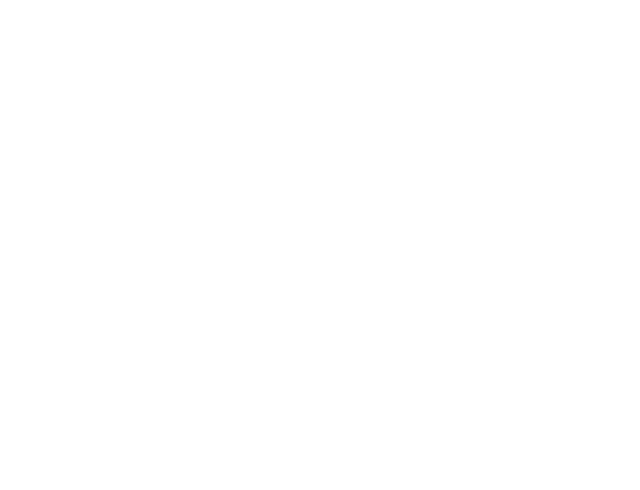
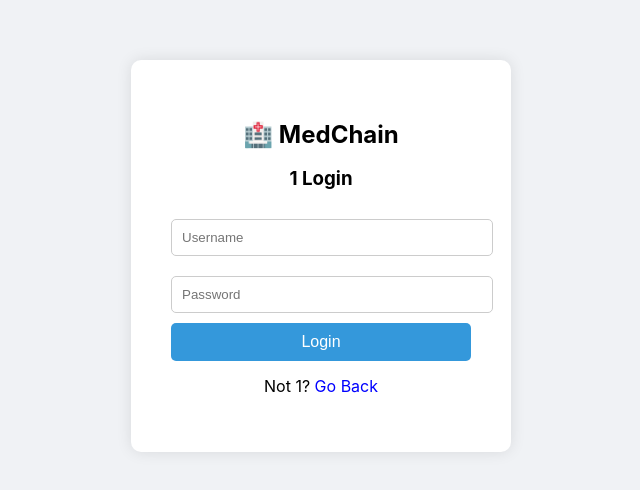
Before and after one commit to Sumanth-Teja99/medchain-frontend, a React (Create React App) app: page /login/1 in a window 1280 px wide. Before the commit this address had no page. Shown: the part 144-634 px from the top of the page, without its empty margins (319-959 px from the left). Built offline with nearby package versions, Linux system fonts and the light colour scheme.

Commit message:
doctor dashboard professional

```diff
--- a/src/App.js
+++ b/src/App.js
@@ -1,15 +1,17 @@
 import { BrowserRouter, Routes, Route } from "react-router-dom";
+import SelectRole from "./pages/SelectRole";
 import Login from "./pages/Login";
+import DoctorDashboard from "./pages/DoctorDashboard";
 import PatientDashboard from "./pages/PatientDashboard";
-import DoctorDashboard from "./pages/DoctorDashboard";
 
 function App() {
   return (
     <BrowserRouter>
       <Routes>
-        <Route path="/" element={<Login />} />
+        <Route path="/" element={<SelectRole />} />
+        <Route path="/login/:role" element={<Login />} />
+        <Route path="/doctor" element={<DoctorDashboard />} />
         <Route path="/patient" element={<PatientDashboard />} />
-        <Route path="/doctor" element={<DoctorDashboard />} />
       </Routes>
     </BrowserRouter>
   );
--- a/src/pages/DoctorDashboard.js
+++ b/src/pages/DoctorDashboard.js
@@ -21,19 +21,24 @@ function DoctorDashboard() {
     }
   };
 
+  const logout = () => {
+    localStorage.clear();
+    window.location.href = "/";
+  };
+
   return (
-    <div style={{ fontFamily: "Arial", padding: "20px" }}>
+    <div style={{ fontFamily: "Arial", background: "#f4f6f9", minHeight: "100vh" }}>
 
-      {/* NAVBAR */}
-      <div style={{
-        background: "#2c3e50",
-        color: "white",
-        padding: "15px",
-        borderRadius: "8px",
-        marginBottom: "20px"
-      }}>
-        <h2>🏥 MedChain Doctor Dashboard</h2>
+      {/* HEADER */}
+      <div style={header}>
+        <h2>🏥 MedChain Doctor Portal</h2>
+        <div>
+          <button style={refreshBtn} onClick={fetchRecords}>Refresh</button>
+          <button style={logoutBtn} onClick={logout}>Logout</button>
         </div>
+      </div>
+
+      <div style={{ padding: "20px" }}>
 
         {/* CARDS */}
         <div style={{ display: "flex", gap: "20px", marginBottom: "20px" }}>
@@ -44,7 +49,7 @@ function DoctorDashboard() {
           </div>
 
           <div style={cardStyle}>
-          <h3>Patients</h3>
+            <h3>Accessible Patients</h3>
             <p>{records.length}</p>
           </div>
 
@@ -56,20 +61,20 @@ function DoctorDashboard() {
         </div>
 
         {/* TABLE */}
-      <div style={{
-        background: "#fff",
-        padding: "20px",
-        borderRadius: "8px",
-        boxShadow: "0 0 10px rgba(0,0,0,0.1)"
-      }}>
-        <h3>📄 Medical Records</h3>
+        <div style={tableContainer}>
+          <h3>📄 Patient Medical Records</h3>
 
-        <table style={{ width: "100%", marginTop: "10px" }}>
+          {records.length === 0 ? (
+            <p style={{ marginTop: "15px", color: "gray" }}>
+              No records available. Patient must grant access.
+            </p>
+          ) : (
+            <table style={table}>
               <thead>
-            <tr>
+                <tr style={{ background: "#ecf0f1" }}>
                   <th>ID</th>
-              <th>Data</th>
-              <th>Hash</th>
+                  <th>Medical Data</th>
+                  <th>Blockchain Hash</th>
                 </tr>
               </thead>
               <tbody>
@@ -77,16 +82,48 @@ function DoctorDashboard() {
                   <tr key={r.id}>
                     <td>{r.id}</td>
                     <td>{r.data}</td>
-                <td>{r.hash}</td>
+                    <td style={{ fontSize: "12px" }}>{r.hash}</td>
                   </tr>
                 ))}
               </tbody>
             </table>
+          )}
         </div>
 
       </div>
+    </div>
   );
 }
+
+/* 🔥 STYLES */
+
+const header = {
+  background: "#2c3e50",
+  color: "white",
+  padding: "15px 20px",
+  display: "flex",
+  justifyContent: "space-between",
+  alignItems: "center"
+};
+
+const logoutBtn = {
+  background: "#e74c3c",
+  color: "white",
+  border: "none",
+  padding: "8px 15px",
+  borderRadius: "5px",
+  cursor: "pointer",
+  marginLeft: "10px"
+};
+
+const refreshBtn = {
+  background: "#27ae60",
+  color: "white",
+  border: "none",
+  padding: "8px 15px",
+  borderRadius: "5px",
+  cursor: "pointer"
+};
 
 const cardStyle = {
   flex: 1,
@@ -94,7 +131,21 @@ const cardStyle = {
   color: "white",
   padding: "20px",
   borderRadius: "10px",
-  textAlign: "center"
+  textAlign: "center",
+  boxShadow: "0 4px 10px rgba(0,0,0,0.1)"
+};
+
+const tableContainer = {
+  background: "#fff",
+  padding: "20px",
+  borderRadius: "10px",
+  boxShadow: "0 4px 10px rgba(0,0,0,0.1)"
+};
+
+const table = {
+  width: "100%",
+  marginTop: "10px",
+  borderCollapse: "collapse"
 };
 
 export default DoctorDashboard;
--- a/src/pages/Login.js
+++ b/src/pages/Login.js
@@ -1,22 +1,19 @@
 import React, { useState } from "react";
 import API from "../services/api";
-import { useNavigate } from "react-router-dom";
+import { useNavigate, useParams } from "react-router-dom";
 
 function Login() {
+  const { role } = useParams(); // 🔥 get role from URL
   const [username, setUsername] = useState("");
   const [password, setPassword] = useState("");
   const navigate = useNavigate();
 
   const handleLogin = async () => {
     try {
-      console.log("Sending login request...");
-
       const res = await API.post("/login", {
         username,
         password,
       });
-
-      console.log("SUCCESS:", res.data);
 
       localStorage.setItem("token", res.data.access_token);
       localStorage.setItem("role", res.data.role);
@@ -28,9 +25,6 @@ function Login() {
       }
 
     } catch (err) {
-      console.log("ERROR:", err);
-      console.log("ERROR RESPONSE:", err?.response?.data);
-
       if (err?.response?.data?.detail) {
         alert(err.response.data.detail);
       } else {
@@ -40,23 +34,79 @@ function Login() {
   };
 
   return (
-    <div style={{ textAlign: "center", marginTop: "100px" }}>
-      <h2>MedChain Login</h2>
+    <div style={container}>
+
+      <div style={card}>
+        <h2 style={{ marginBottom: "10px" }}>🏥 MedChain</h2>
+        <h3>{role} Login</h3>
 
         <input
+          style={input}
           placeholder="Username"
           onChange={(e) => setUsername(e.target.value)}
-      /><br /><br />
+        />
 
         <input
+          style={input}
           type="password"
           placeholder="Password"
           onChange={(e) => setPassword(e.target.value)}
-      /><br /><br />
+        />
 
-      <button onClick={handleLogin}>Login</button>
+        <button style={button} onClick={handleLogin}>
+          Login
+        </button>
+
+        <p style={{ marginTop: "15px" }}>
+          Not {role}?{" "}
+          <span
+            style={{ color: "blue", cursor: "pointer" }}
+            onClick={() => navigate("/")}
+          >
+            Go Back
+          </span>
+        </p>
+      </div>
+
     </div>
   );
 }
 
+/* 🎨 STYLES (PRO LOOK) */
+const container = {
+  height: "100vh",
+  display: "flex",
+  justifyContent: "center",
+  alignItems: "center",
+  background: "#f0f2f5",
+};
+
+const card = {
+  background: "#fff",
+  padding: "40px",
+  borderRadius: "10px",
+  boxShadow: "0 0 15px rgba(0,0,0,0.1)",
+  textAlign: "center",
+  width: "300px",
+};
+
+const input = {
+  width: "100%",
+  padding: "10px",
+  margin: "10px 0",
+  borderRadius: "5px",
+  border: "1px solid #ccc",
+};
+
+const button = {
+  width: "100%",
+  padding: "10px",
+  background: "#3498db",
+  color: "white",
+  border: "none",
+  borderRadius: "5px",
+  cursor: "pointer",
+  fontSize: "16px",
+};
+
 export default Login;
--- a/src/pages/PatientDashboard.js
+++ b/src/pages/PatientDashboard.js
@@ -1,41 +1,73 @@
-import React, { useEffect, useState } from "react";
+import React, { useState, useEffect } from "react";
 import API from "../services/api";
 
 function PatientDashboard() {
+  const [data, setData] = useState("");
   const [records, setRecords] = useState([]);
+  const [doctorId, setDoctorId] = useState("");
+
+  const logout = () => {
+    localStorage.clear();
+    window.location.href = "/";
+  };
+
+  const addRecord = async () => {
+    await API.post("/add_record",
+      { data },
+      { headers: { token: localStorage.getItem("token") } }
+    );
+    alert("Record added");
+    fetchRecords();
+  };
+
+  const grantAccess = async (recordId) => {
+    await API.post(`/grant_access?record_id=${recordId}&doctor_id=${doctorId}`, {},
+      { headers: { token: localStorage.getItem("token") } }
+    );
+    alert("Access granted");
+  };
+
+  const fetchRecords = async () => {
+    const res = await API.get("/get_records", {
+      headers: { token: localStorage.getItem("token") }
+    });
+    setRecords(res.data);
+  };
 
   useEffect(() => {
-    const fetchRecords = async () => {
-      try {
-        const res = await API.get("/get_records", {
-          headers: {
-            token: "Bearer " + localStorage.getItem("token"),
-          },
-        });
-        setRecords(res.data);
-      } catch (error) {
-        console.log(error);
-        alert("Could not fetch records");
-      }
-    };
-
     fetchRecords();
   }, []);
 
   return (
     <div style={{ padding: "20px" }}>
-      <h2>Patient Dashboard</h2>
+      <h2>👤 Patient Dashboard</h2>
 
-      {records.length === 0 ? (
-        <p>No records found</p>
-      ) : (
-        records.map((record) => (
-          <div key={record.id} style={{ border: "1px solid #ccc", margin: "10px 0", padding: "10px" }}>
-            <p><strong>Record:</strong> {record.data}</p>
-            <p><strong>Hash:</strong> {record.hash}</p>
-          </div>
-        ))
-      )}
+      <button onClick={logout}>Logout</button>
+
+      <h3>Add Medical Record</h3>
+
+      <textarea
+        placeholder="Enter medical data..."
+        onChange={(e) => setData(e.target.value)}
+      />
+
+      <br /><br />
+
+      <button onClick={addRecord}>Add Record</button>
+
+      <h3>Your Records</h3>
+
+      <input
+        placeholder="Enter Doctor ID"
+        onChange={(e) => setDoctorId(e.target.value)}
+      />
+
+      {records.map((r) => (
+        <div key={r.id} style={{ border: "1px solid #ccc", margin: "10px", padding: "10px" }}>
+          <p>{r.data}</p>
+          <button onClick={() => grantAccess(r.id)}>Grant Access</button>
+        </div>
+      ))}
     </div>
   );
 }
--- /dev/null
+++ b/src/pages/SelectRole.js
@@ -0,0 +1,30 @@
+import React from "react";
+import { useNavigate } from "react-router-dom";
+
+function SelectRole() {
+  const navigate = useNavigate();
+
+  return (
+    <div style={{ textAlign: "center", marginTop: "100px" }}>
+      <h1>🏥 MedChain</h1>
+      <h3>Select Login Type</h3>
+
+      <button onClick={() => navigate("/login/Doctor")} style={btn}>
+        Doctor Login
+      </button>
+
+      <button onClick={() => navigate("/login/Patient")} style={btn}>
+        Patient Login
+      </button>
+    </div>
+  );
+}
+
+const btn = {
+  margin: "20px",
+  padding: "15px 30px",
+  fontSize: "18px",
+  cursor: "pointer"
+};
+
+export default SelectRole;
```
Lines whose indentation alone changed are shown as unchanged.
